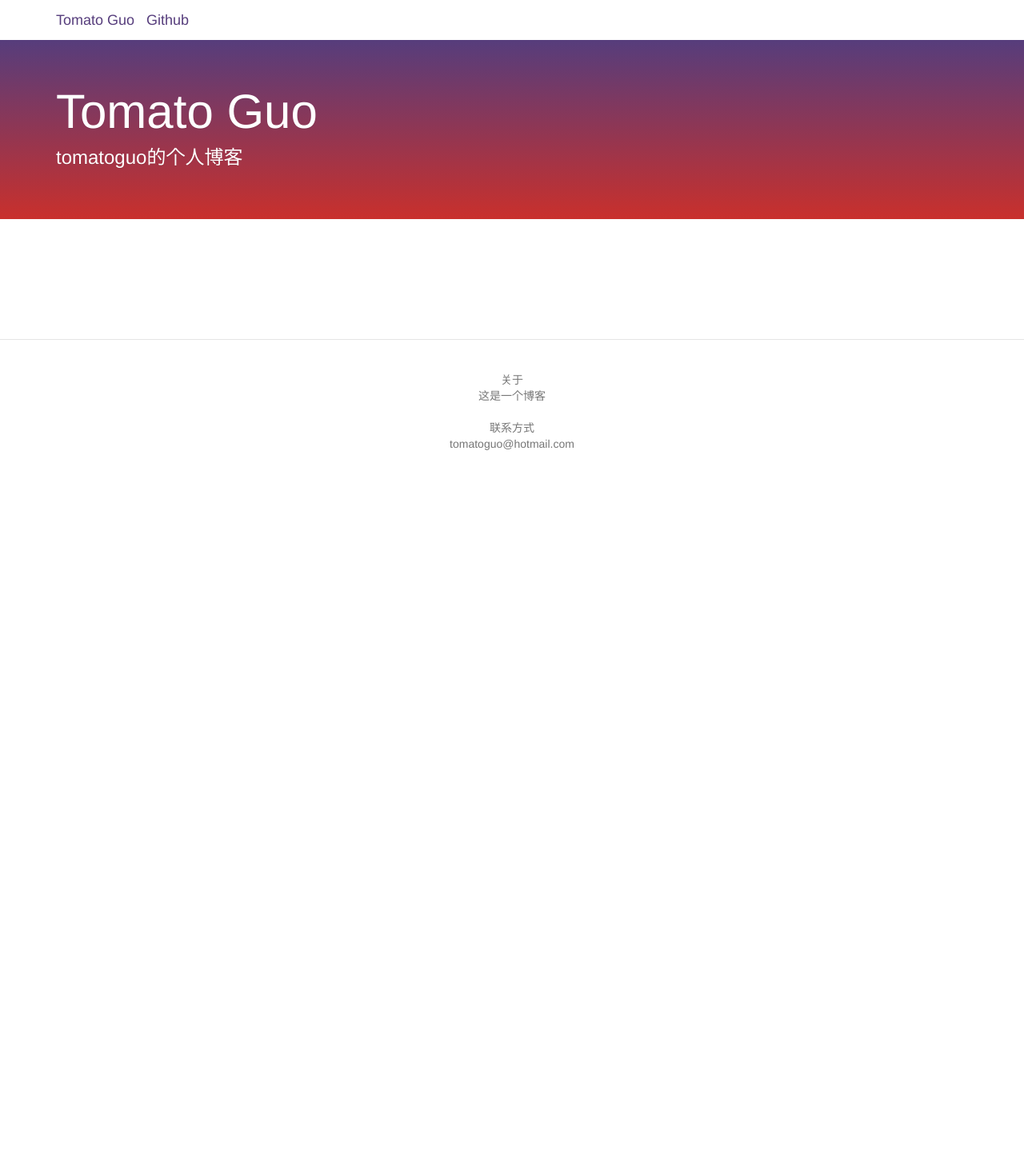
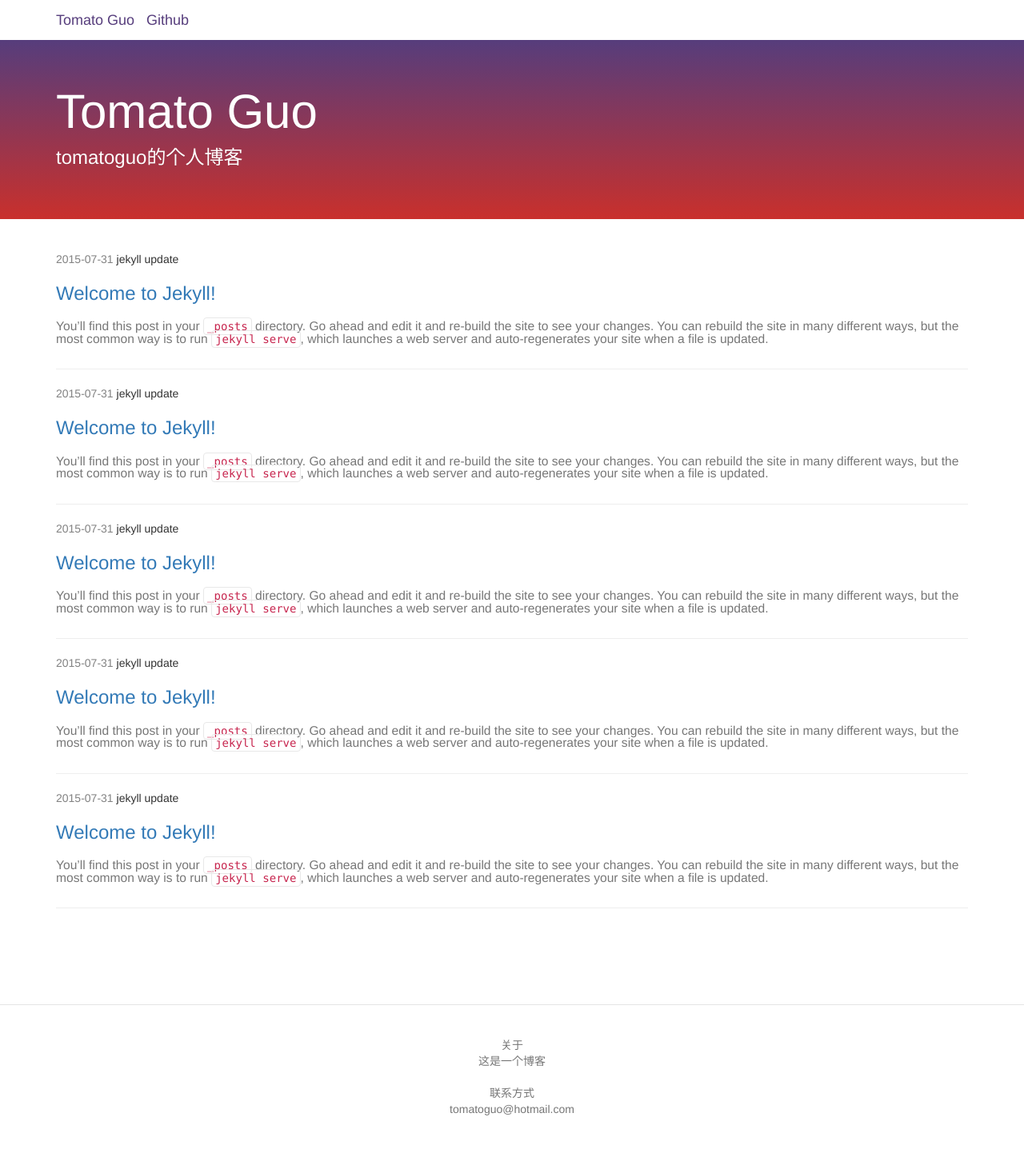
Before and after one commit to tomatoguo/tomatoguo.github.io, a Jekyll site: the page built from index.html, in a window 1280 px wide. Shown: the whole page at 80% size. Built offline with Jekyll 4.4.1, drawn with Linux system fonts in a browser that asks for light colours; the list of posts is cut into pages by our own code; before the commit the page ends 900 px from its top, so only the background shows below that.

Commit message:
commit index.html

```diff
--- /dev/null
+++ b/_posts/2015-07-31-welcome-to-jekyll.markdown
@@ -0,0 +1,25 @@
+---
+layout: post
+title:  "Welcome to Jekyll!"
+date:   2015-07-31 22:33:38
+categories: jekyll update
+---
+You’ll find this post in your `_posts` directory. Go ahead and edit it and re-build the site to see your changes. You can rebuild the site in many different ways, but the most common way is to run `jekyll serve`, which launches a web server and auto-regenerates your site when a file is updated.
+
+To add new posts, simply add a file in the `_posts` directory that follows the convention `YYYY-MM-DD-name-of-post.ext` and includes the necessary front matter. Take a look at the source for this post to get an idea about how it works.
+
+Jekyll also offers powerful support for code snippets:
+
+{% highlight ruby %}
+def print_hi(name)
+  puts "Hi, #{name}"
+end
+print_hi('Tom')
+#=> prints 'Hi, Tom' to STDOUT.
+{% endhighlight %}
+
+Check out the [Jekyll docs][jekyll] for more info on how to get the most out of Jekyll. File all bugs/feature requests at [Jekyll’s GitHub repo][jekyll-gh]. If you have questions, you can ask them on [Jekyll’s dedicated Help repository][jekyll-help].
+
+[jekyll]:      http://jekyllrb.com
+[jekyll-gh]:   https://github.com/jekyll/jekyll
+[jekyll-help]: https://github.com/jekyll/jekyll-help
--- a/index.html
+++ b/index.html
@@ -5,6 +5,9 @@
   {% for post in paginator.posts %}
   <li>
     <span class="post-meta">{{ post.date | date: "%Y-%m-%d" }}</span>
+    {% for category in post.categories %}
+      {{ category }}
+    {% endfor %}
     <h2>
       <a class="post-link" href="{{ post.url | prepend: site.baseurl }}">{{ post.title }}</a>
     </h2>
```
Also changed, not shown: _posts/2015-07-31-welcome-to-jekyll - 副本 (2).markdown (added, +25 -0 lines), _posts/2015-07-31-welcome-to-jekyll - 副本 (3).markdown (added, +25 -0 lines), _posts/2015-07-31-welcome-to-jekyll - 副本 (4).markdown (added, +25 -0 lines), _posts/2015-07-31-welcome-to-jekyll - 副本.markdown (added, +25 -0 lines).
